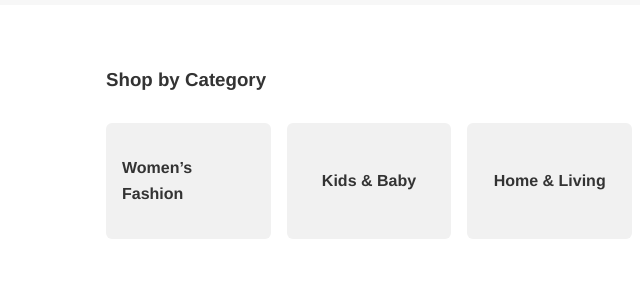
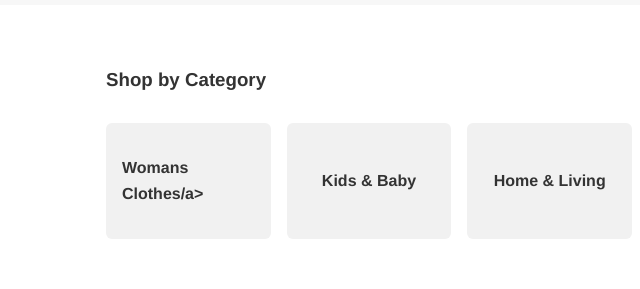
Before and after one commit to nextcyclegoods/NextCycle-Goods, a plain HTML site: page index.html in a window 1280 px wide. Shown: the part 2200-2489 px from the top of the page, 0-640 px from the left. Drawn offline with Linux system fonts and the light colour scheme.

Commit message:
Update index.html

```diff
--- a/index.html
+++ b/index.html
@@ -81,7 +81,7 @@
     <div class="container">
       <h3>Shop by Category</h3>
       <div class="category-grid">
-        <a href="#" class="cat-tile">Women’s Fashion</a>
+        <a href="#" class="cat-tile">Womans Clothes/a>
         <a href="#" class="cat-tile">Kids & Baby</a>
         <a href="#" class="cat-tile">Home & Living</a>
         <a href="#" class="cat-tile">Accessories</a>
@@ -121,4 +121,5 @@
 
   <script src="script.js"></script>
 </body>
+
 </html>
```
